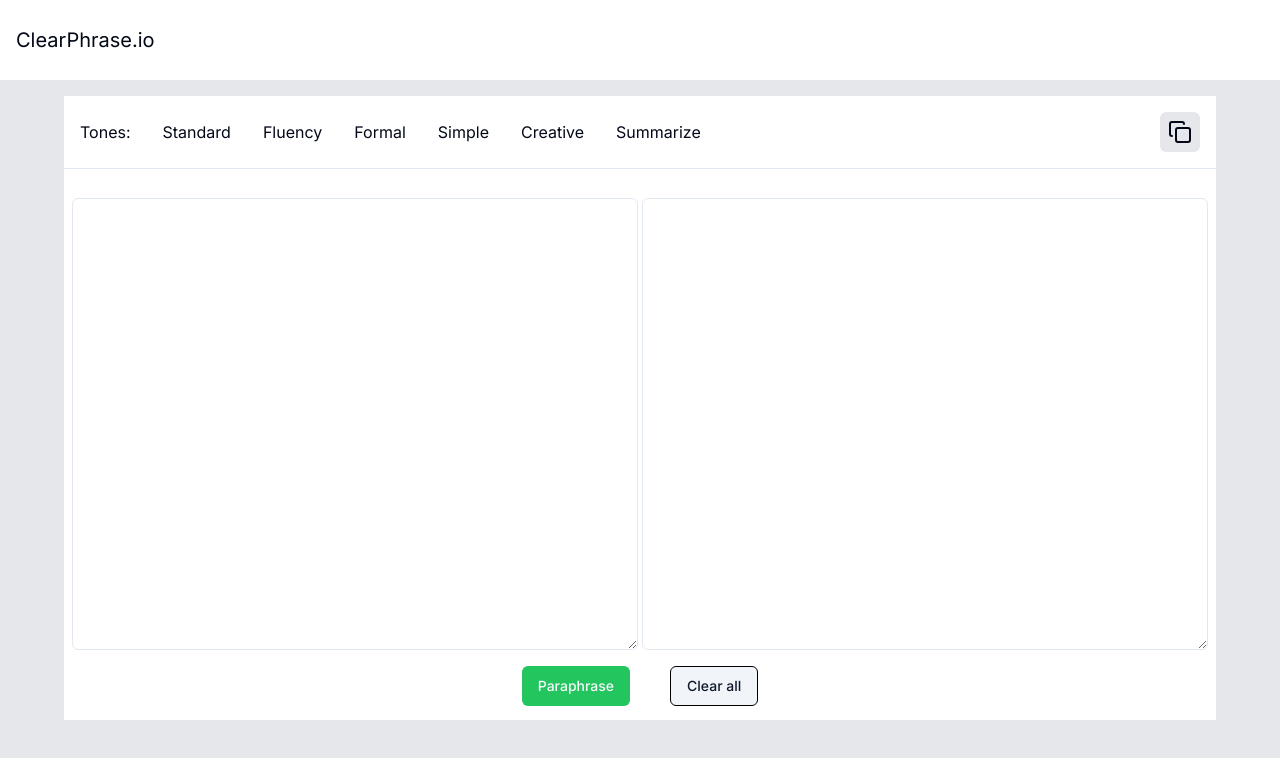
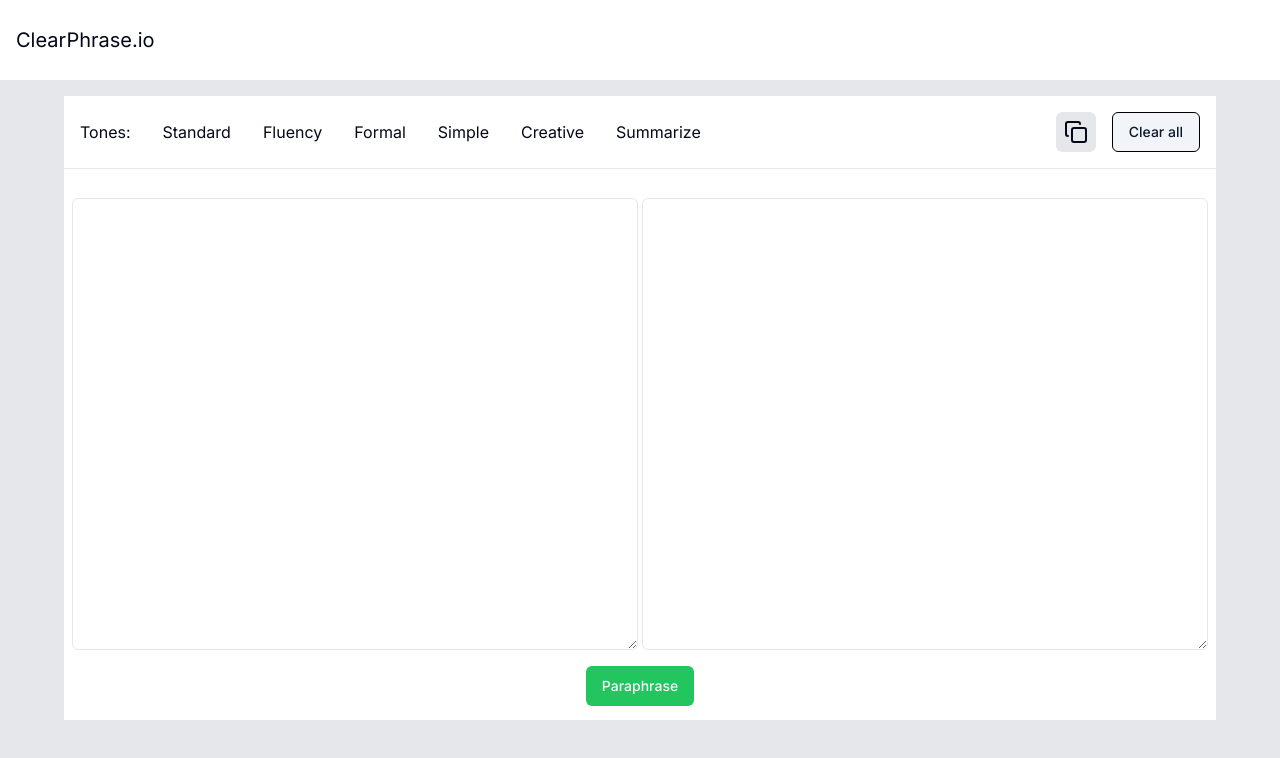
Before and after one commit to satish860/clearphrase_new, a Next.js app: page /phraser in a window 1280 px wide. Shown: the top 758 px of the page. Built offline with nearby package versions, Linux system fonts and the light colour scheme.

Commit message:
Chanage the cleaall button position

```diff
--- a/src/app/phraser/components/Textarea.tsx
+++ b/src/app/phraser/components/Textarea.tsx
@@ -95,18 +95,27 @@ const TextBox = () => {
               </button>
             ))}
           </div>
+          <div className="flex items-center gap-4">
             <button
               className="w-10 h-10 bg-gray-200 flex justify-center items-center rounded-md"
               onClick={handleCopyText}
             >
               {isCopied ? <Check /> : <Copy />}
             </button>
+            <Button
+              variant={"secondary"}
+              onClick={handleClearAll}
+              className="border border-black w-22 h-10 flex justify-center items-center"
+            >
+              Clear all
+            </Button>
+          </div>
         </div>
         <Separator className="w-full mt-4" />
       </div>
 
       <div className="block md:hidden">
-        <div className="flex flex-row justify-center items-center p-2 gap-32">
+        <div className="flex flex-row justify-center items-center p-2 gap-4">
           <Popover open={open} onOpenChange={setOpen}>
             <PopoverTrigger asChild>
               <Button
@@ -124,10 +133,7 @@ const TextBox = () => {
             </PopoverTrigger>
             <PopoverContent className="w-[200px] p-0">
               <Command>
-                <CommandInput
-                  placeholder="Search tone..."
-                  className="h-9"
-                />
+                <CommandInput placeholder="Search tone..." className="h-9" />
                 <CommandEmpty>No tone found.</CommandEmpty>
                 <CommandGroup>
                   {toneOptions.map((framework) => (
@@ -155,11 +161,20 @@ const TextBox = () => {
               </Command>
             </PopoverContent>
           </Popover>
+          <div className="flex items-center gap-2">
             <div
               className="w-10 h-10 bg-gray-100 flex justify-center items-center rounded-md"
               onClick={handleCopyText}
             >
               <Copy />
+            </div>
+            <Button
+              variant={"secondary"}
+              onClick={handleClearAll}
+              className="border border-black w-22 h-10 flex justify-center items-center"
+            >
+              Clear all
+            </Button>
           </div>
         </div>
       </div>
@@ -195,13 +210,6 @@ const TextBox = () => {
             </>
           )}
         </Button>
-        <Button
-          variant={"secondary"}
-          onClick={handleClearAll}
-          className="border border-black w-22 h-10 flex justify-center items-center"
-        >
-          Clear all
-        </Button>
       </div>
     </div>
   );
--- a/src/middleware.ts
+++ b/src/middleware.ts
@@ -2,7 +2,7 @@ import { authMiddleware } from "@clerk/nextjs";
 
 
 export default authMiddleware({
-    publicRoutes: ["/"],
+    publicRoutes: ["/","/phraser","/api","/api/phraser"],
 });
 
 export const config = {
```
Lines whose indentation alone changed are shown as unchanged.
